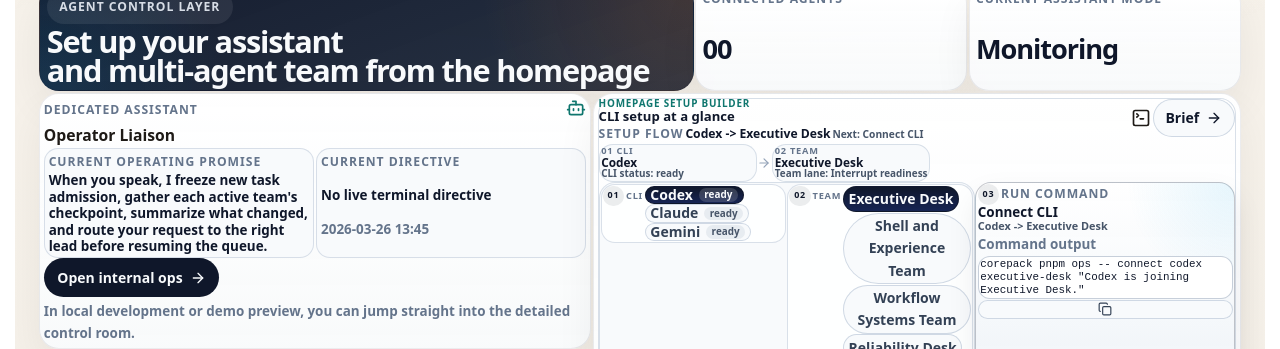
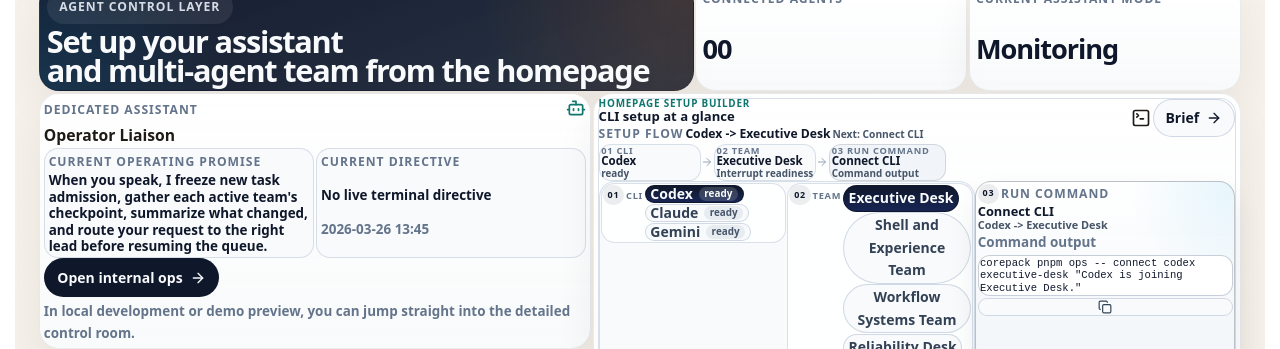
Before and after one commit to GongJae00/research-pages, a Next.js app in the folder apps/web/: page /en in a window 1280 px wide. Shown: the part 1580-1929 px from the top of the page. Built offline with nearby package versions, Linux system fonts and the light colour scheme; no server answers.

Commit message:
Autonomy batch 1655: shell-experience

```diff
--- a/apps/web/src/components/homepage-agent-control-section.module.css
+++ b/apps/web/src/components/homepage-agent-control-section.module.css
@@ -646,9 +646,16 @@
 
 .setupSummaryBar {
   display: grid;
-  gap: 0.03rem;
+  gap: 0.02rem;
   margin-top: 0;
   padding: 0.01rem 0 0;
+}
+
+.setupDigestRow {
+  display: grid;
+  grid-template-columns: minmax(0, 1fr) auto minmax(0, 1fr) auto minmax(0, 1.15fr);
+  gap: 0.04rem;
+  align-items: center;
 }
 
 .setupDigestInline {
@@ -717,6 +724,34 @@
   font-size: 0.64rem;
   font-weight: 700;
   line-height: 1.1;
+}
+
+.setupDigestChipCompact {
+  display: grid;
+  gap: 0.01rem;
+  min-width: 0;
+  padding: 0.08rem 0.1rem;
+  border: 1px solid rgba(203, 213, 225, 0.72);
+  border-radius: 12px;
+  background: rgba(248, 250, 252, 0.92);
+}
+
+.setupDigestChipCompact strong {
+  color: #0f172a;
+  font-size: 0.72rem;
+  line-height: 1.08;
+  overflow-wrap: anywhere;
+}
+
+.setupDigestChipAccentCompact {
+  border-color: rgba(15, 23, 42, 0.14);
+  background: rgba(241, 245, 249, 0.98);
+}
+
+.sequenceArrowCompact {
+  display: inline-flex;
+  align-items: center;
+  color: #94a3b8;
 }
 
 .setupSummaryInline {
@@ -1137,7 +1172,7 @@
   align-items: center;
   gap: 0.06rem;
   margin-top: 0;
-  padding: 0.06rem 0.08rem;
+  padding: 0.05rem 0.07rem;
   border: 1px solid rgba(15, 23, 42, 0.24);
   border-radius: 16px;
   background:
@@ -1184,7 +1219,7 @@
 
 .nextCommandLead strong {
   color: #0f172a;
-  font-size: 0.84rem;
+  font-size: 0.8rem;
   line-height: 1.1;
 }
 
@@ -1192,13 +1227,13 @@
   display: block;
   flex: 1 1 auto;
   min-width: 0;
-  padding: 0.06rem 0.09rem;
+  padding: 0.05rem 0.08rem;
   border: 1px solid rgba(148, 163, 184, 0.52);
   border-radius: 12px;
   background: rgba(255, 255, 255, 0.94);
   overflow-wrap: anywhere;
   color: #0f172a;
-  font-size: 0.68rem;
+  font-size: 0.66rem;
   line-height: 1.2;
 }
 
@@ -1975,6 +2010,14 @@
     grid-template-columns: 1fr;
   }
 
+  .setupDigestRow {
+    grid-template-columns: 1fr;
+  }
+
+  .sequenceArrowCompact {
+    display: none;
+  }
+
   .setupFlowLegend {
     align-items: stretch;
   }
--- a/apps/web/src/components/homepage-agent-control-section.tsx
+++ b/apps/web/src/components/homepage-agent-control-section.tsx
@@ -436,28 +436,29 @@ export function HomepageAgentControlSection({
                         {copy.nextActionLabel}: {nextSetupCommand?.title ?? copy.setupCommand}
                       </span>
                     </div>
-                    <div className={styles.setupSequenceGrid}>
-                      <div className={styles.setupSequencePill}>
-                        <div className={styles.setupSequencePillCopy}>
+                    <div className={styles.setupDigestRow}>
+                      <div className={styles.setupDigestChipCompact}>
                         <span className={styles.setupFlowLabel}>01 {copy.chooseProvider}</span>
                         <strong>{selectedProvider?.label ?? "-"}</strong>
                         <span className={styles.setupSequenceMeta}>
-                            {copy.selectedCliStatusLabel}:{" "}
                           {selectedProvider ? getProviderStatusLabel(locale, selectedProvider.status) : "-"}
                         </span>
                       </div>
-                      </div>
-                      <span className={styles.sequenceArrow} aria-hidden="true">
-                        <ArrowRight size={14} />
+                      <span className={styles.sequenceArrowCompact} aria-hidden="true">
+                        <ArrowRight size={12} />
                       </span>
-                      <div className={styles.setupSequencePill}>
-                        <div className={styles.setupSequencePillCopy}>
+                      <div className={styles.setupDigestChipCompact}>
                         <span className={styles.setupFlowLabel}>02 {copy.chooseTeam}</span>
                         <strong>{selectedTeam?.name ?? "-"}</strong>
-                          <span className={styles.setupSequenceMeta}>
-                            {copy.selectedLaneLabel}: {selectedTeam?.lane ?? "-"}
+                        <span className={styles.setupSequenceMeta}>{selectedTeam?.lane ?? "-"}</span>
+                      </div>
+                      <span className={styles.sequenceArrowCompact} aria-hidden="true">
+                        <ArrowRight size={12} />
                       </span>
-                        </div>
+                      <div className={`${styles.setupDigestChipCompact} ${styles.setupDigestChipAccentCompact}`}>
+                        <span className={styles.setupFlowLabel}>03 {copy.runCommandLabel}</span>
+                        <strong>{nextSetupCommand?.title ?? copy.setupCommand}</strong>
+                        <span className={styles.setupSequenceMeta}>{setupOutputLabel}</span>
                       </div>
                     </div>
                   </div>
```
Lines whose indentation alone changed are shown as unchanged.
